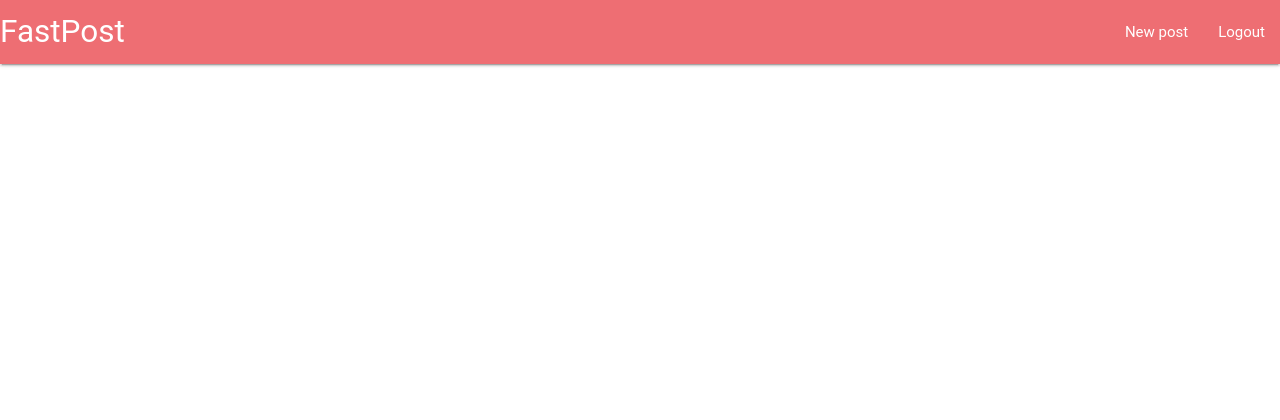
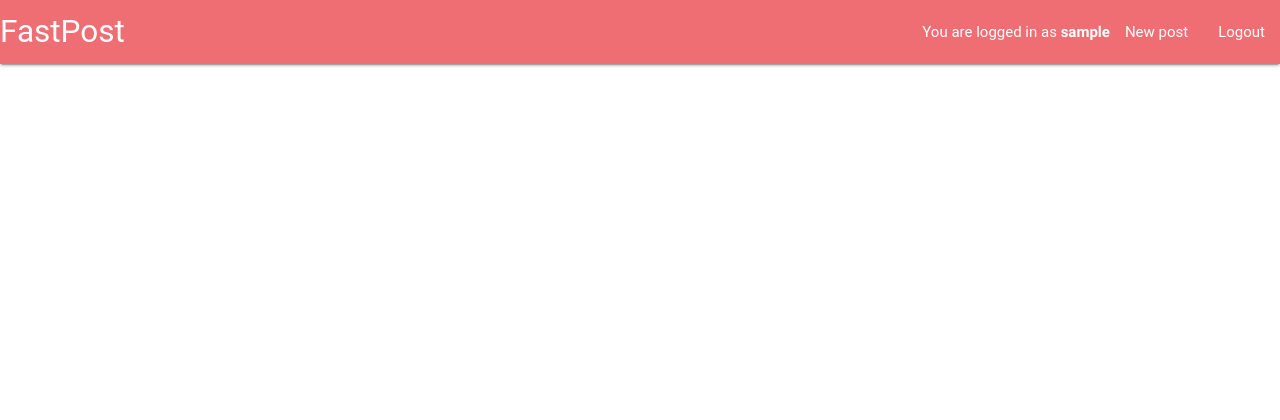
Before and after one commit to kosc/fastpost, a Django app: page / in a window 1280 px wide. Shown: the top 420 px of the page. Run offline with Django 3.2, Linux system fonts and the light colour scheme; the visitor is signed in with stand-in values (Sample User, id 1); data that the repository does not hold is empty; some libraries are stand-ins or nearby versions; some web fonts are replaced.

Commit message:
Output username if user are logged in

```diff
--- a/main/templates/main.html
+++ b/main/templates/main.html
@@ -23,6 +23,7 @@
           <a href="/" class="brand-logo">FastPost</a>
           <ul class="right hide-on-med-and-down">
             {% if user.is_authenticated %}
+              <li>{% trans "You are logged in as " %}<b>{{ user.username }}</b> </li>
               <li><a href="/newpost">New post</a></li>
               <li><a href="/logout">Logout</a></li>
             {% else %}
```
